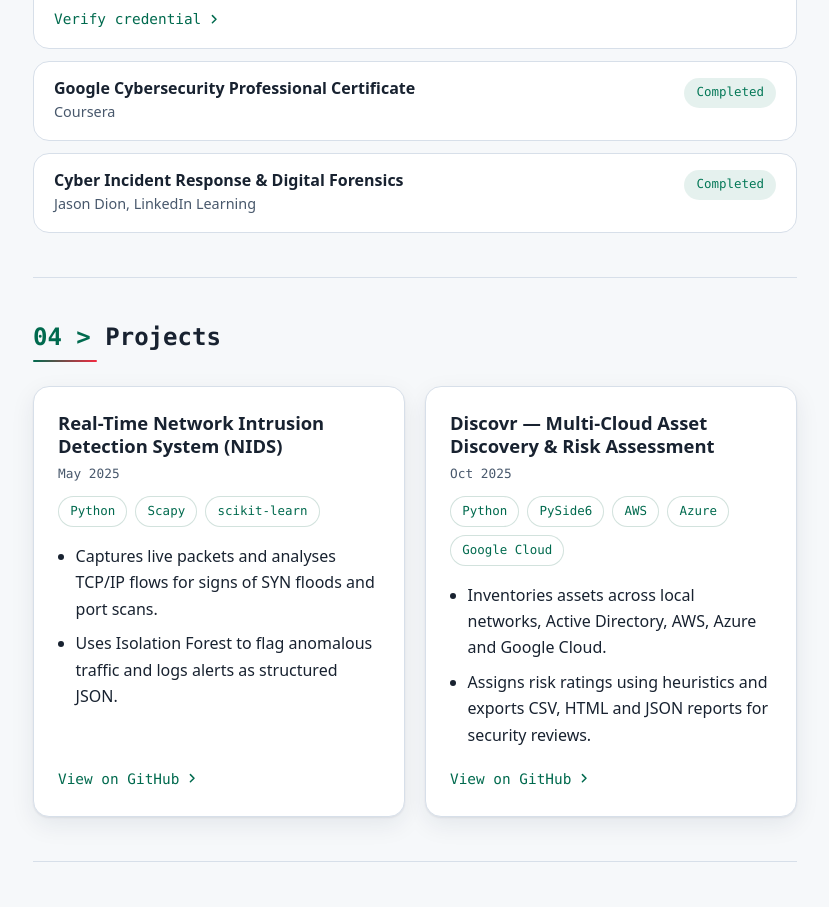
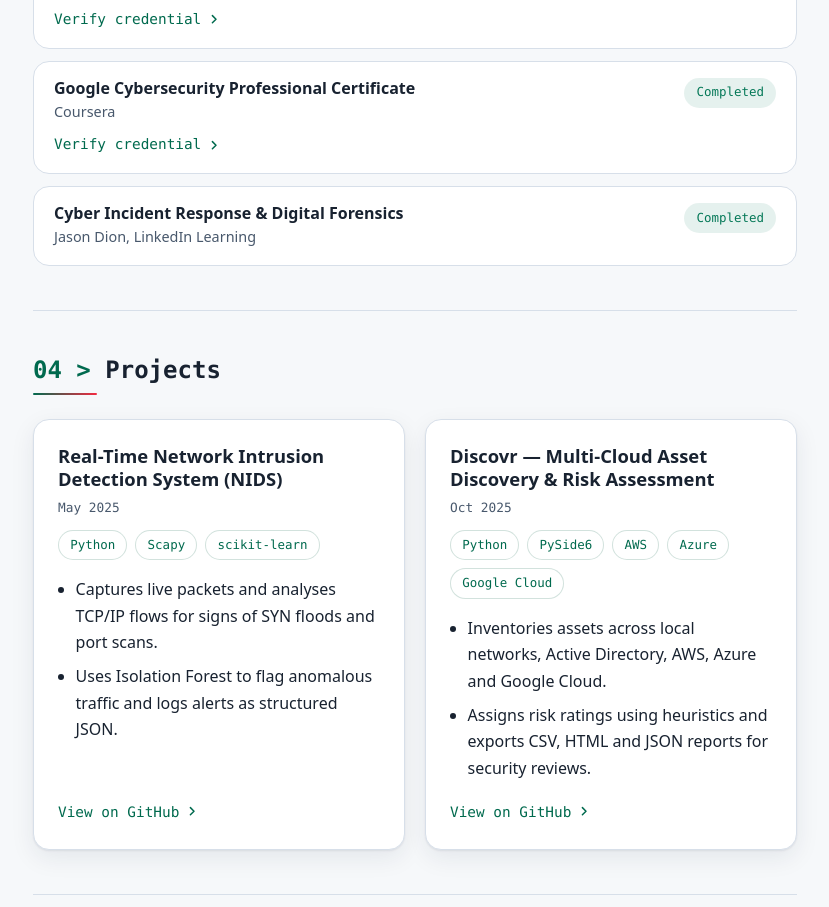
Before and after one commit to SowatRafi/noborotno_09_portfolio, a React (Vite) app: page / in a window 1280 px wide. Shown: the part 2000-2907 px from the top of the page, without its empty margins (399-1228 px from the left). Built offline with nearby package versions, Linux system fonts and the light colour scheme.

Commit message:
Link Google Cybersecurity credential on Credly

```diff
--- a/src/data/certifications.ts
+++ b/src/data/certifications.ts
@@ -27,6 +27,7 @@ export const certifications: readonly Certification[] = [
     name: 'Google Cybersecurity Professional Certificate',
     issuer: 'Coursera',
     status: 'completed',
+    credentialUrl: 'https://www.credly.com/badges/10417210-8717-4edc-9d17-0289a8adc880',
   },
   {
     name: 'Cyber Incident Response & Digital Forensics',
```
